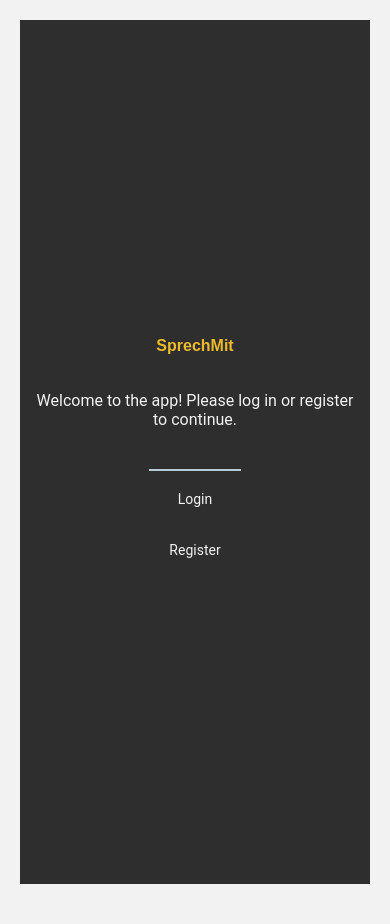
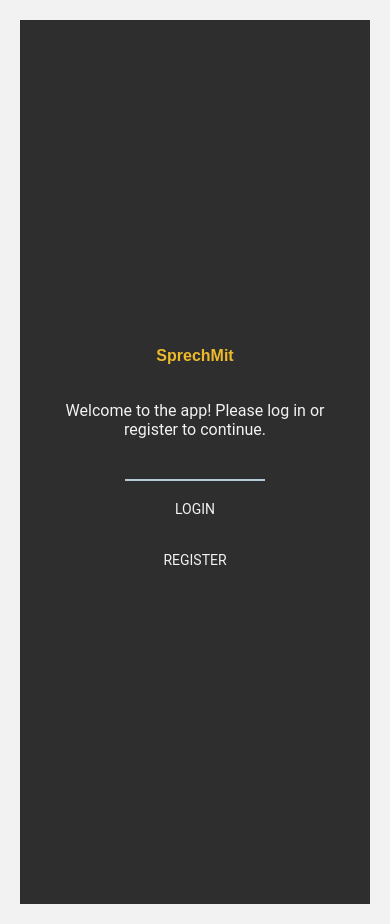
Before and after one commit to RisinaLiliia/SprechMitFront, a React (Vite) app: page / in a window 390 px wide. Built offline with nearby package versions, Linux system fonts and the light colour scheme.

Commit message:
fix logo

```diff
--- a/src/api/api.js
+++ b/src/api/api.js
@@ -43,7 +43,7 @@ apiClient.interceptors.response.use(
       }
     }
     return Promise.reject(error);
-  }
+  },
 );
 
 export const setAuthorizationToken = (token) => {
--- a/src/components/AppBar/AppBar.module.css
+++ b/src/components/AppBar/AppBar.module.css
@@ -9,7 +9,6 @@
   font-family: var(--font-heading);
   font-size: var(--font-size-heading);
 }
-
 
 .navbar {
   display: flex;
@@ -32,7 +31,6 @@
     font-size: 14px;
   }
 }
-
 
 @media screen and (min-width: 601px) and (max-width: 1024px) {
   .header {
@@ -60,6 +58,6 @@
   }
 
   .navbar a {
-    font-size: var(--font-size-base); /
+    font-size: var(--font-size-base);
   }
 }
--- a/src/components/AuthNav/AuthNav.module.css
+++ b/src/components/AuthNav/AuthNav.module.css
@@ -11,15 +11,16 @@
   border-radius: 8px;
   text-transform: uppercase;
   transition:
-    background-color 0.3s ease,
-    transform 0.2s ease;
+  background-color 0.3s ease,
+  transform 0.2s ease;
+  width: 100px;
 }
 
 .nav a:hover {
   background-color: var(--yellow);
   transform: scale(1.05);
+  color: var(--dark-gray);
 }
-
 
 @media screen and (max-width: 600px) {
   .nav {
@@ -28,10 +29,9 @@
 
   .nav a {
     font-size: 14px;
-    text-transform: none;
+    text-transform: uppercase;
   }
 }
-
 
 @media screen and (min-width: 601px) and (max-width: 1024px) {
   .nav {
@@ -44,15 +44,12 @@
   }
 }
 
-
 @media screen and (min-width: 1025px) {
   .nav {
     justify-content: flex-end;
   }
 
   .nav a {
-    font-size: var(
-      --font-size-base
-    );
+    font-size: var(--font-size-base);
   }
 }
--- a/src/components/AuthPage/Forms/LoginForm.jsx
+++ b/src/components/AuthPage/Forms/LoginForm.jsx
@@ -25,7 +25,7 @@ const LoginForm = () => {
         actions.setSubmitting(false);
       }
     },
-    [dispatch, navigate]
+    [dispatch, navigate],
   );
 
   return (
--- a/src/components/Logo/Logo.jsx
+++ b/src/components/Logo/Logo.jsx
@@ -1,10 +1,15 @@
 import { NavLink } from "react-router-dom";
+import { FaBook, FaComments } from "react-icons/fa";
+
 import css from "./Logo.module.css";
 
 export default function Logo() {
   return (
     <NavLink to="/" className={css.logoLink}>
       <div className={css.logo}>
+        <div className={css.logoIcon}>
+          <FaBook size={30} color="var(--yellow)" />
+        </div>
         <span className={css.logoText}>SprechMit</span>
       </div>
     </NavLink>
--- a/src/components/Logo/Logo.module.css
+++ b/src/components/Logo/Logo.module.css
@@ -9,6 +9,13 @@
   align-items: center;
 }
 
+.logoIcon {
+  display: flex;
+  align-items: center;
+  justify-content: center;
+  margin-right: 8px;
+}
+
 .logoText {
   font-family: var(--font-heading);
   font-size: var(--font-size-heading);
--- a/src/components/WelcomeScreen/WelcomeScreen.jsx
+++ b/src/components/WelcomeScreen/WelcomeScreen.jsx
@@ -1,5 +1,6 @@
 import css from "./WelcomeScreen.module.css";
 import AuthNav from "../AuthNav/AuthNav.jsx";
+import Logo from "../Logo/Logo.jsx";
 
 const WelcomeScreen = () => {
   return (
--- a/src/components/WelcomeScreen/WelcomeScreen.module.css
+++ b/src/components/WelcomeScreen/WelcomeScreen.module.css
@@ -7,7 +7,7 @@
   background-color: var(--dark-gray);
   animation: fadeIn 1s ease-out;
   text-align: center;
-  padding: 10px;
+  padding: 20px;
 }
 
 .logo h1 {
@@ -32,6 +32,8 @@
   text-decoration: none;
   border-radius: 8px;
   transition: background-color 0.3s ease;
+          font-size: 16px;
+        text-transform: uppercase;
 }
 
 @keyframes fadeIn {
--- a/src/styles/index.css
+++ b/src/styles/index.css
@@ -125,7 +125,6 @@ nav {
   }
 }
 
-
 @media screen and (min-width: 601px) and (max-width: 1024px) {
   body {
     font-size: 15px;
@@ -153,7 +152,6 @@ nav {
   }
 }
 
-
 @media screen and (min-width: 1025px) {
   body {
     font-size: var(--font-size-base);
```
Also changed, not shown: src/components/Navigation/Navigation.module.css (+0 -12 lines), src/components/AuthPage/Forms/StylesForm.module.css (line endings or trailing spaces).
